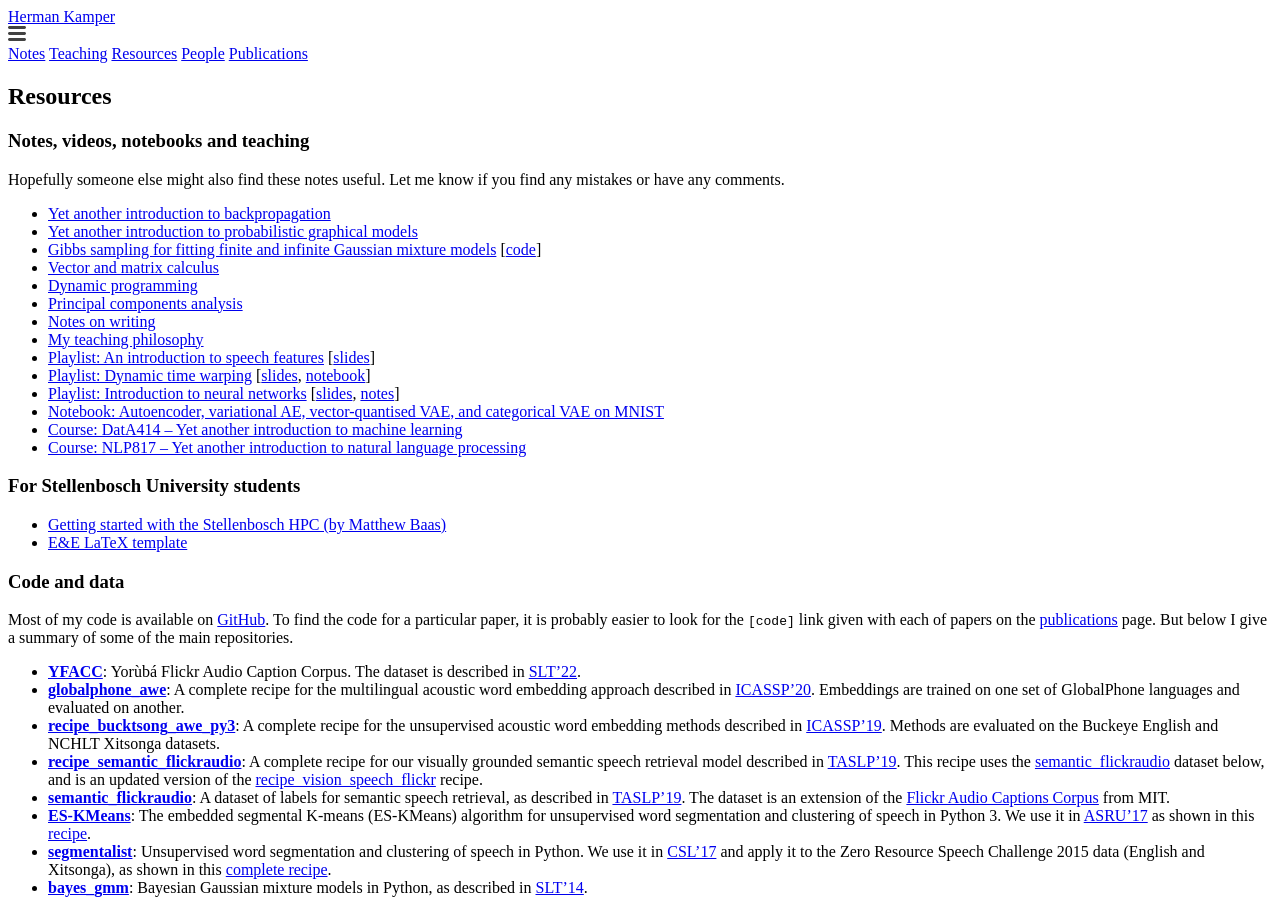
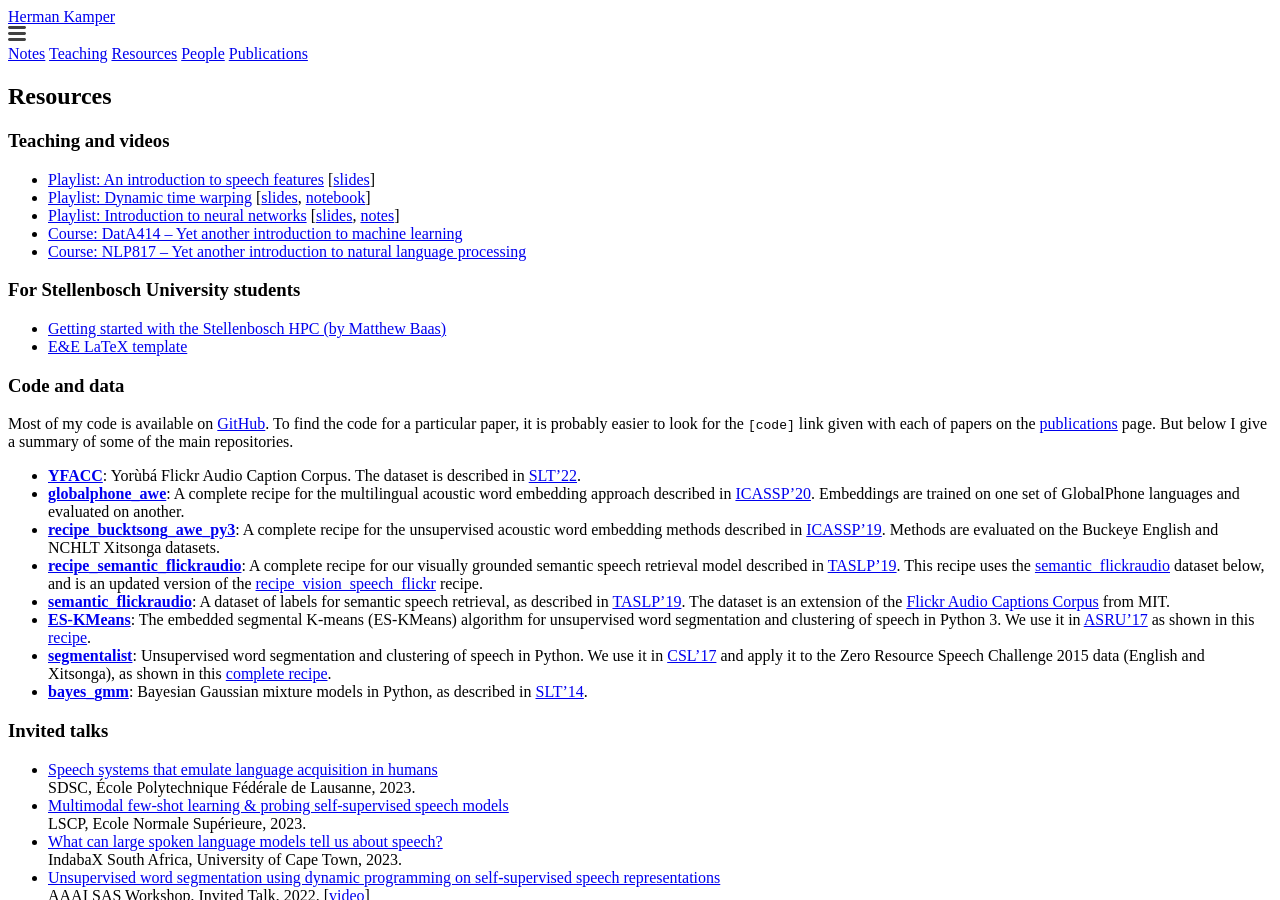
Before and after one commit to kamperh/kamperh.github.io, a Jekyll site: the page built from resources.md, in a window 1280 px wide and 900 px high. Built offline with Jekyll 4.4.1, drawn with Linux system fonts in a browser that asks for light colours; a style sheet for code colours, icons or effects is not loaded.

Commit message:
Small changes

```diff
--- a/resources.md
+++ b/resources.md
@@ -7,26 +7,14 @@
 
 # Resources
 
-### Notes, videos, notebooks and teaching
+### Teaching and videos
 
-Hopefully someone else might also find these notes useful. Let me know if you find any mistakes or have any comments.
-
-- [Yet another introduction to backpropagation]({{site.url}}/notes/kamper_backprop22.pdf)
-- [Yet another introduction to probabilistic graphical models]({{site.url}}/notes/kamper_pgm_notes23.pdf)
-- [Gibbs sampling for fitting finite and infinite Gaussian mixture models]({{site.url}}/notes/kamper_bayesgmm15.pdf)
-  [[code](https://github.com/kamperh/bayes_gmm)]
-- [Vector and matrix calculus]({{site.url}}/notes/kamper_matrixcalculus13.pdf)
-- [Dynamic programming]({{site.url}}/notes/kamper_dynamic_programming22.pdf)
-- [Principal components analysis]({{site.url}}/notes/kamper_pca23.pdf)
-- [Notes on writing]({{site.url}}/notes/writing)
-- [My teaching philosophy](https://www.kamperh.com/teaching_portfolio/)
 - [Playlist: An introduction to speech features](https://www.youtube.com/playlist?list=PLmZlBIcArwhN8nFJ8VL1jLM2Qe7YCcmAb)
   [[slides]({{site.url}}/slides/speech_features-crop.pdf)]
 - [Playlist: Dynamic time warping](https://www.youtube.com/playlist?list=PLmZlBIcArwhMJoGk5zpiRlkaHUqy5dLzL)
   [[slides]({{site.url}}/slides/dtw-crop.pdf), [notebook](https://github.com/kamperh/lecture_dtw_notebook/blob/main/dtw.ipynb)]
 - [Playlist: Introduction to neural networks](https://www.youtube.com/playlist?list=PLmZlBIcArwhMHnIrNu70mlvZOwe6MqWYn)
   [[slides](https://www.kamperh.com/data414/slides/intro_nn-crop.pdf), [notes](https://www.kamperh.com/nlp817/notes/08_nn_notes.pdf)]
-- [Notebook: Autoencoder, variational AE, vector-quantised VAE, and categorical VAE on MNIST](https://github.com/kamperh/autoencoders_mnist/blob/master/ae_mnist.ipynb)
 - [Course: DatA414 -- Yet another introduction to machine learning](https://www.kamperh.com/data414/)
 - [Course: NLP817 -- Yet another introduction to natural language processing](https://www.kamperh.com/nlp817/)
 
```
Also changed, not shown: notes.md (+11 -0 lines), teaching.md (+1 -1 lines).
